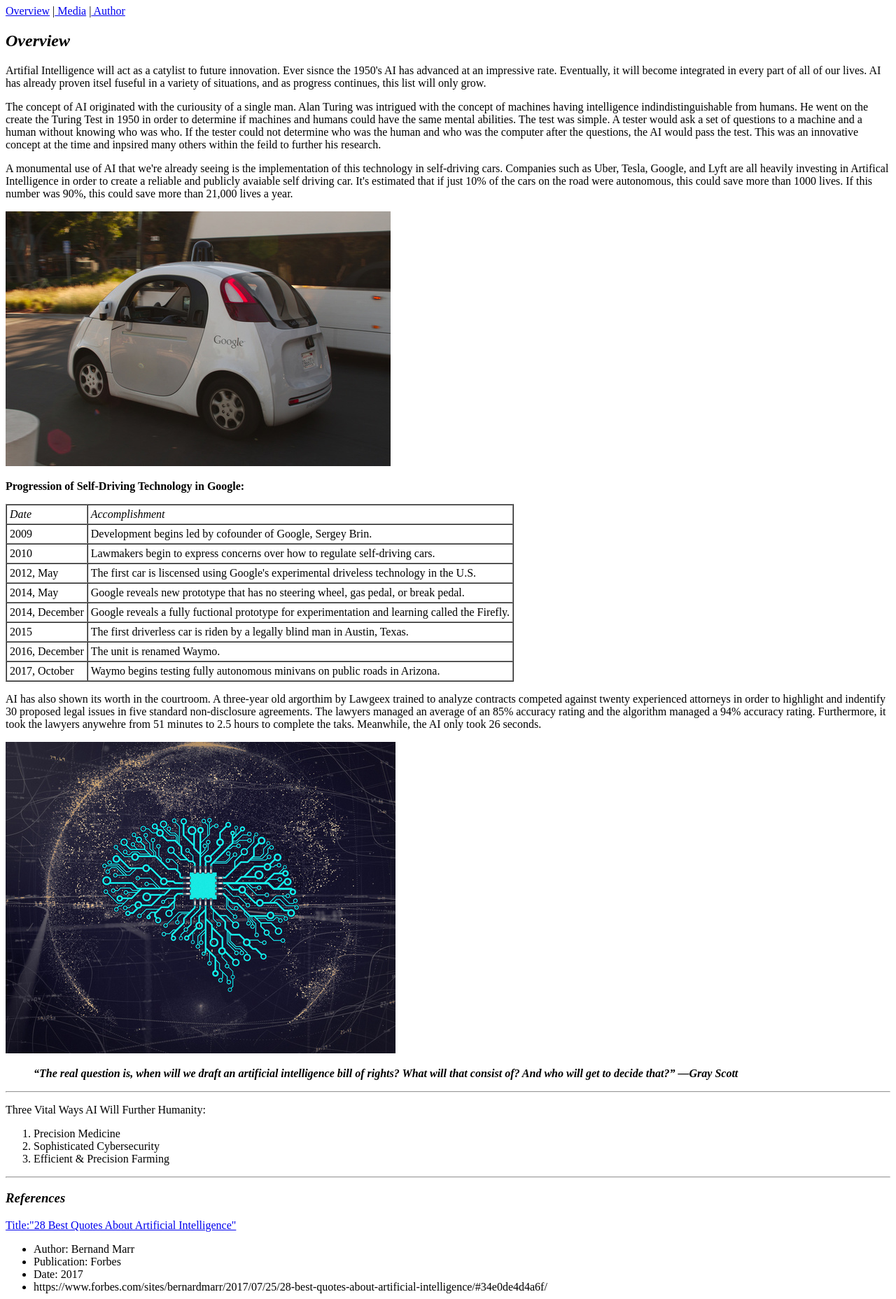
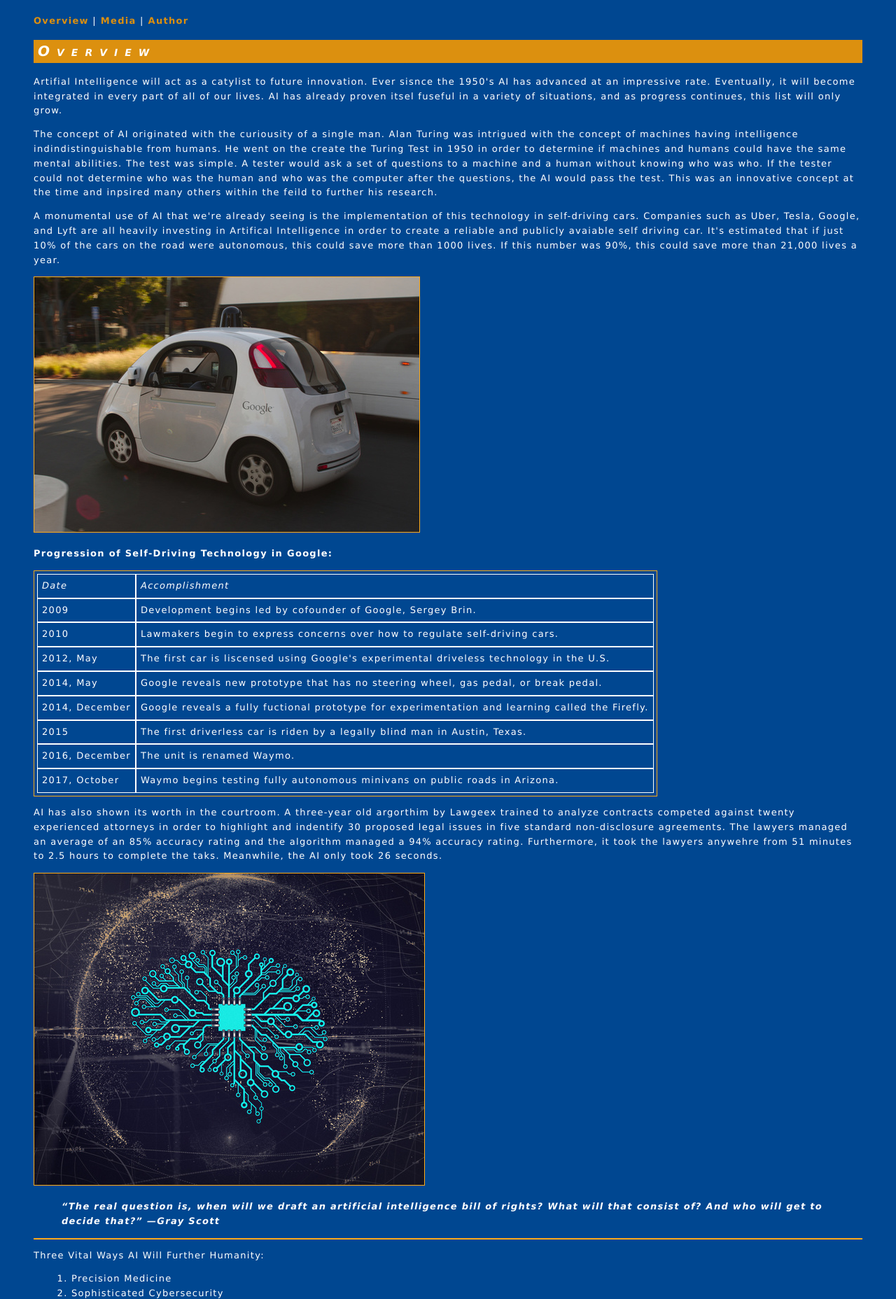
Before and after one commit to mina-andrawis/andrawis_lis2360, a plain HTML site: page lesson5_assignment/index.html in a window 1280 px wide. Shown: the part 531-2387 px from the top of the page at 70% size. Drawn offline with Linux system fonts and the light colour scheme.

Commit message:
lesson 5 final pushcommit

```diff
--- a/lesson5_assignment/index.html
+++ b/lesson5_assignment/index.html
@@ -7,13 +7,14 @@
             <meta name="description" content="Artifical Intelligence">
             <meta name="keywords" content="AI, Machine Learning, Computers">
             <meta name="author" content="Mina Andrawis">
+            <link href="style.css" rel="stylesheet" type="text/css">
         </head>
 
         <body>
             <img src="AI_cover.jpg">
             <h1> Artificial Intelligence & Us</h1>
             <p><a href="index.html">Overview</a> |<a href="media.html"> Media</a> |<a href="author.html"> Author</a></p>
-            <h2><em>Overview</em></h2>
+            <h2>Overview</h2>
 
             <p> Artifial Intelligence will act as a catylist to future innovation. Ever sisnce the 1950's AI has advanced at an impressive rate. Eventually, it will become integrated in every part of all of our lives. AI has already proven itsel fuseful in a variety of situations, and as progress continues, this list will only grow.
             </p>
@@ -29,7 +30,7 @@
 
              <!-- Table -->
             <p><strong>Progression of Self-Driving Technology in Google:</strong></p>
-            <table border="1" cellpadding="4" cellspacing="0">
+            <table cellpadding="4" cellspacing="0">
                 <tr>
                     <td><em>Date</em></td>
                     <td><em>Accomplishment</em></td>
@@ -168,6 +169,7 @@
             <hr>
 
 
+
             <center><p><em>&copy; Mina Andrawis, <a href="mailto:maa16s@my.fsu.edu">maa16s@my.fsu.edu</a>, 2019</em></p></center>
         </body>
 </html>
--- /dev/null
+++ b/lesson5_assignment/style.css
@@ -0,0 +1,98 @@
+@charset "UTF-8";
+/* CSS Document created by Mina Andrawis, Spring 2019*/
+
+body {
+	font-family: Geneva, Arial, Helvetica, sans-serif;
+	font-size: 13px;
+	line-height: 1.6em;
+	color: #FFFFFF;
+	background-color: #004791;
+	padding: 0 40px;
+    }
+
+
+    /* basic text styles ----------------------------  */
+p, li, td {
+	letter-spacing: 0.1em;
+	color: #fff;
+}
+h1 {
+	font-size: 24px;
+	padding: 4px 0;
+	font-variant: small-caps;
+	letter-spacing: .5em;
+	line-height: 2em;
+}
+h2 {
+	font-size: 20px;
+	padding: 6px;
+	font-variant: small-caps;
+	letter-spacing: 0.5em;
+	background-color: #DC900F;
+	font-style:italic;
+}
+h3 {
+	font-size: 17px;
+	letter-spacing: 0.5em;
+	padding: 4px 0;
+	font-variant: small-caps;
+	font-style: italic;
+}
+
+/* link styles ---------------------------- */
+a:link {
+	font-weight: bold;
+	color: #DC900F;
+	text-decoration: none;
+}
+a:visited {
+	font-weight: bold;
+	color: #DC900F;
+	text-decoration: none;
+}
+a:hover {
+	color: #FFAA19;
+}
+
+/* list styles ----------------------------- */
+ul li {
+	list-style-image: url(images/star.png);
+	margin-left: 12px;
+}
+ol {
+	margin-left: 14px;
+}
+
+/* table styles -------------------------------------- */
+table {
+	border: solid #FFAA19 1px;
+	padding: 4px;
+	letter-spacing:.5em;
+}
+td {
+	padding: 6px;
+	border: solid #fff 1px;
+}
+th {
+	font-weight: bold;
+	background-color: #999938;
+	text-align: center;
+	padding: 6px;
+	border: solid #999933 1px;
+}
+
+/* border styles ------------------------------------ */
+hr {
+	border: solid #FFAA19 1px;
+}
+
+img {
+	border: solid #FFAA19 1px;
+
+}
+
+iframe {
+	border: solid #FFAA19 1px;
+	padding: 8px;
+	margin: 8px;
+}
```
Also changed, not shown: lesson5_assignment/author.html (+15 -1 lines), lesson5_assignment/media.html (+2 -1 lines).
